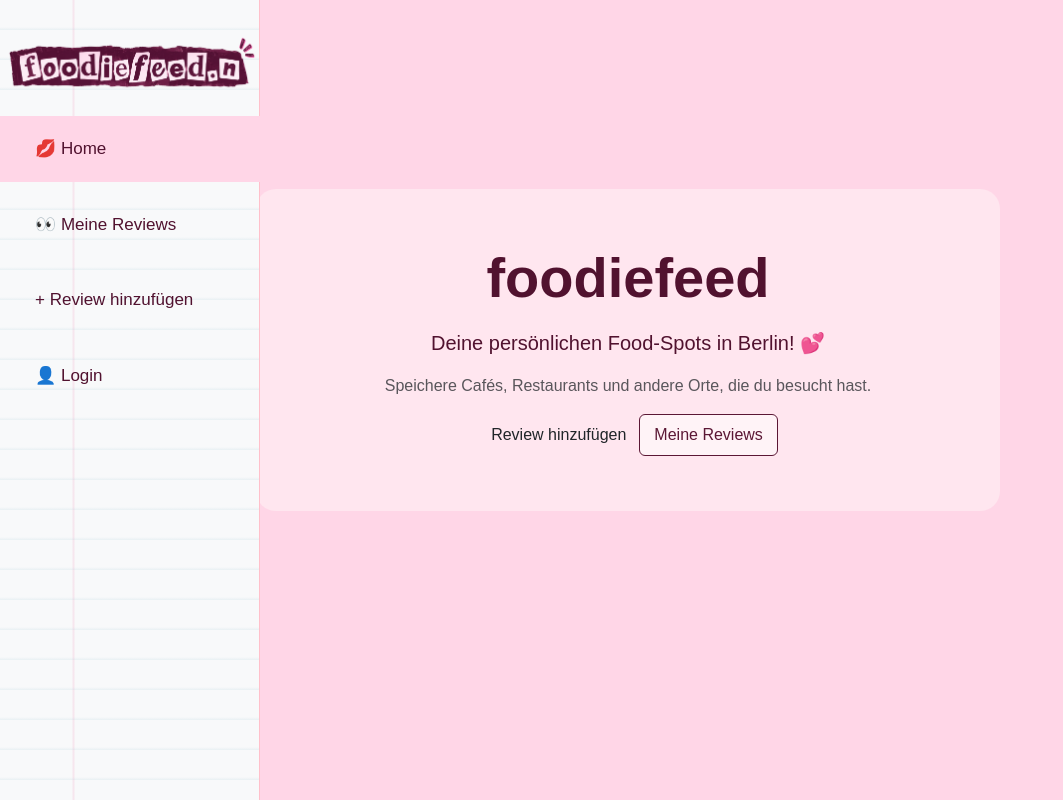
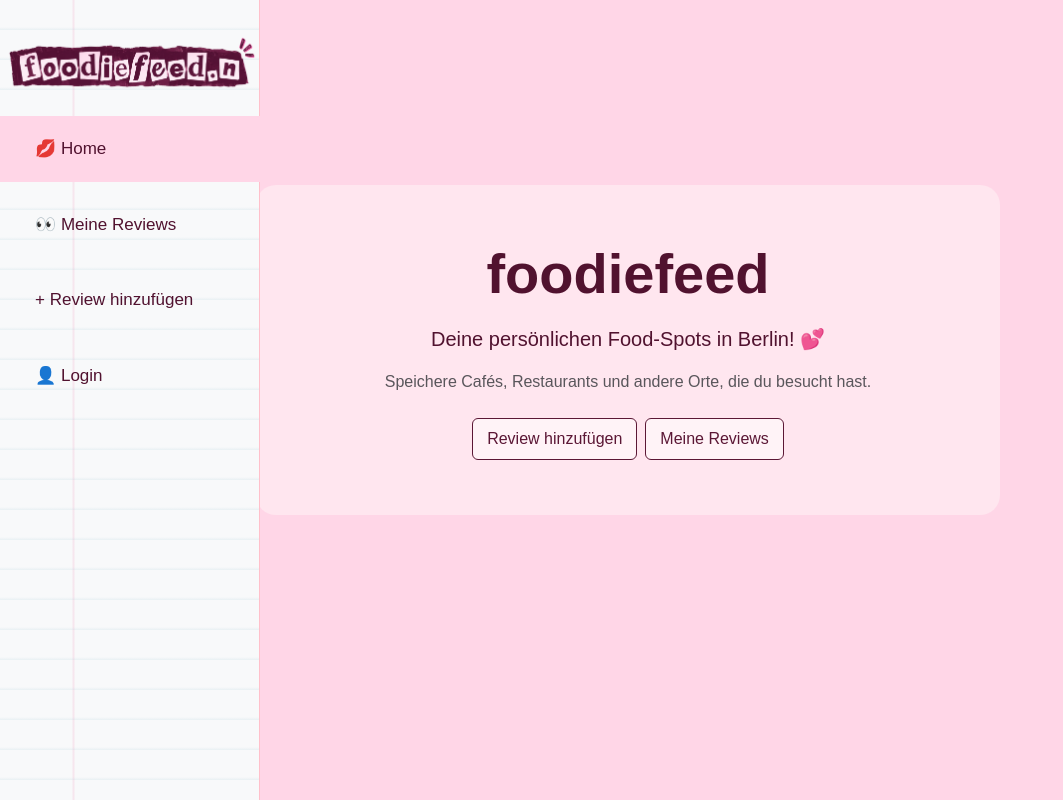
Before and after one commit to DaniaM16/foodiefeed-frontend, an Angular app: page / in a window 1280 px wide. Shown: the whole page, without its empty margins (0-1063 px from the left). Built offline with nearby package versions, Linux system fonts and the light colour scheme.

Commit message:
Sicherheitsfrage, beim löschen eines reviews

```diff
--- a/src/app/app.ts
+++ b/src/app/app.ts
@@ -1,6 +1,7 @@
-import { Component, signal } from '@angular/core';
+import { Component,HostListener, signal } from '@angular/core';
 import { RouterOutlet } from '@angular/router';
 import { Navbar } from "./navbar/navbar";
+
 
 @Component({
   selector: 'app-root',
@@ -8,6 +9,26 @@
   templateUrl: './app.html',
   styleUrl: './app.css',
 })
+
 export class App {
   protected readonly title = signal('foodiefeed');
+
+
+
+@HostListener('document:mousemove', ['$event'])
+mouseMove(event: MouseEvent) {
+  const sparkle = document.createElement('span');
+
+  sparkle.innerHTML = '*';
+  sparkle.className = 'sparkle';
+  sparkle.style.left = event.pageX + 'px';
+  sparkle.style.top = event.pageY + 'px';
+
+  document.body.appendChild(sparkle);
+
+  setTimeout(() => {
+    sparkle.remove();
+  }, 1000);
 }
+
+}
--- a/src/app/home/home.css
+++ b/src/app/home/home.css
@@ -15,9 +15,14 @@
 }
 
 .home-btn{
+    display: inline-block;
     background-color: #fff3f7;
     color: #5b1735;
     border: 1px solid #5b1735;
+    padding: 8px 14px;
+    border-radius: 6px;
+    text-decoration: none;
+    cursor: pointer;
 
 }
 
@@ -25,18 +30,3 @@
     background-color: #f8d9e5;
     color: #5b1735;
 }
-
-.home-btn {
-    display:inline-block !important;
-    background-color: #fff3f7 !important;
-    color: #5b1735 ! important;
-    border: 1px solid #5b1735 !important;
-    padding: 8px 14px !important;
-    border-radius: 6px !important;
-    text-decoration: none !important;
-}
-
-.home-btn:hover {
-    background-color: #f8d9e5 !important;
-    color: #5b1735 !important;
-}
--- a/src/app/home/home.html
+++ b/src/app/home/home.html
@@ -17,12 +17,12 @@
 
 
 
-            <div routerLink="d-flex justify-content-center gap-2 mt-4">
+            <div class="d-flex justify-content-center gap-2 mt-4">
 
-            <a routerLink="/add-reviews" class="btn home- btn">
+            <a routerLink="/add-review" class="home-btn">
                 Review hinzufügen
             </a>
-            <a routerLink="/reviews" class="btn home-btn">
+            <a routerLink="/reviews" class="home-btn">
                 Meine Reviews
             </a>
 
--- a/src/styles.css
+++ b/src/styles.css
@@ -16,3 +16,22 @@
 
 
 }
+
+.sparkle {
+    position: absolute;
+    pointer-events: none;
+    color: hsl(336, 87%, 52%);
+    font-size: 14px;
+    z-index: 9999;
+    animation: sparklefade 0.5s forwards;
+}
+
+@keyframes sparkleFade {
+    0% { opacity: 1;
+    transform: scale(1);
+}
+100% {
+    opacity: 0;
+    transforms: scale(0.3) translateY(-15px);
+}
+}
```
